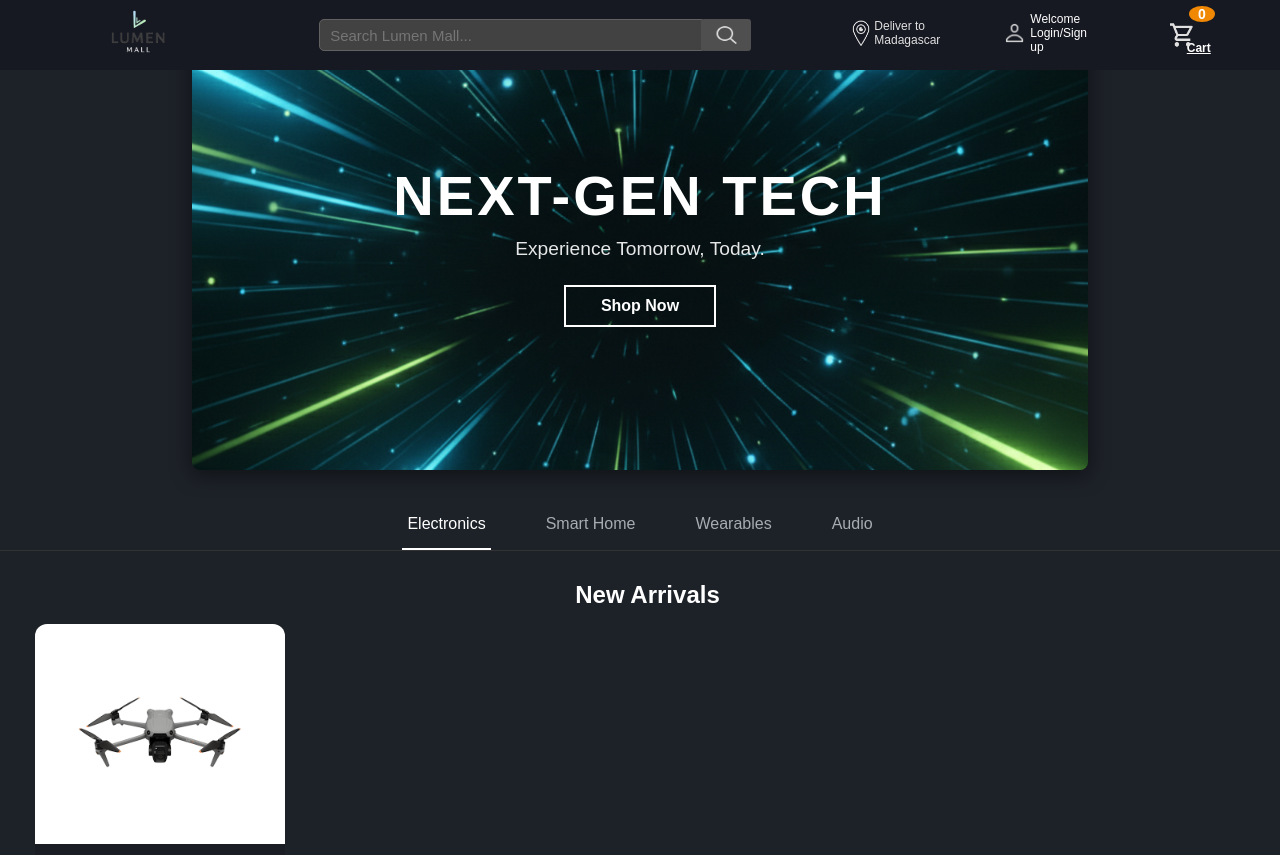
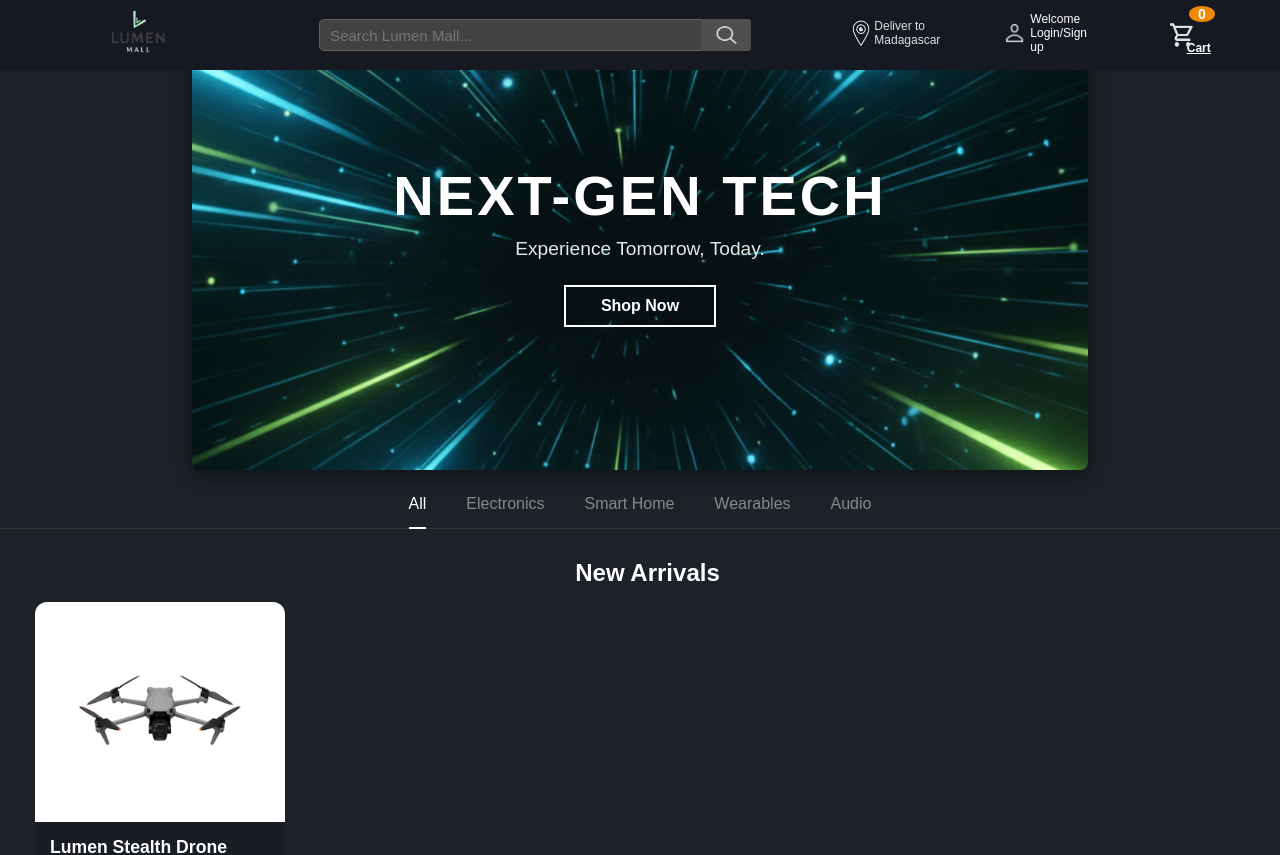
Before and after one commit to Kevin-Razafison/Lumen-mall-client, a React (Vite) app in the folder Lumen Mall/: page / in a window 1280 px wide. Shown: the top 855 px of the page. Built offline with nearby package versions, Linux system fonts and the light colour scheme.

Commit message:
feat: add 'All' category button to reset filters

```diff
--- a/Lumen Mall/src/components/Hero/CategoryNav.jsx
+++ b/Lumen Mall/src/components/Hero/CategoryNav.jsx
@@ -1,26 +1,37 @@
-import { useState } from 'react';
+import { useSearchParams } from 'react-router-dom';
 import styles from './CategoryNav.module.css';
 
 const CategoryNav = () => {
-  const categories = ['Electronics', 'Smart Home', 'Wearables', 'Audio'];
-  const [activeCategory, setActiveCategory] = useState('Electronics');
+  const [searchParams, setSearchParams] = useSearchParams();
+
+  // Get the current active category from the URL
+  const activeCategory = searchParams.get('category') || 'All';
+
+  const categories = ['All', 'Electronics', 'Smart Home', 'Wearables', 'Audio'];
+
+  const handleCategoryClick = (category) => {
+    if (category === 'All') {
+      searchParams.delete('category'); // Clear the category filter
+    } else {
+      searchParams.set('category', category);
+    }
+    setSearchParams(searchParams);
+  };
 
   return (
-    <nav className={styles.navWrapper}>
-      <div className={styles.container}>
+    <nav className={styles.nav}>
+      <ul className={styles.list}>
         {categories.map((cat) => (
-          <button
+          <li
             key={cat}
-            className={`${styles.navItem} ${activeCategory === cat ? styles.active : ''}`}
-            onClick={() => setActiveCategory(cat)}
+            className={`${styles.item} ${activeCategory === cat ? styles.active : ''}`}
+            onClick={() => handleCategoryClick(cat)}
           >
             {cat}
-          </button>
+          </li>
         ))}
-      </div>
-      <hr className={styles.divider} />
+      </ul>
     </nav>
   );
 };
-
-export default CategoryNav;
+export default CategoryNav
--- a/Lumen Mall/src/components/Hero/CategoryNav.module.css
+++ b/Lumen Mall/src/components/Hero/CategoryNav.module.css
@@ -1,39 +1,35 @@
-.navWrapper {
-  width: 100%;
-  padding-top: 10px;
+.list {
+  display: flex;
+  justify-content: center;
+  gap: 40px;
+  list-style: none;
+  border-bottom: 1px solid #333;
+  padding-bottom: 10px;
 }
 
-.container {
-  display: flex;
-  justify-content: center;
-  gap: 50px;
-  max-width: 1200px;
-  margin: 0 auto;
+.item {
+  cursor: pointer;
+  color: #888;
+  font-weight: 500;
+  transition: color 0.3s;
+  position: relative;
+  padding: 5px 0;
 }
 
-.navItem {
-  background: none;
-  border: none;
-  color: #a7acb2;
-  font-size: 1rem;
-  font-weight: 500;
-  padding: 15px 5px;
-  cursor: pointer;
-  transition: color 0.2s ease;
-  border-bottom: 2px solid transparent;
-}
-
-.navItem:hover {
-  color: #ffffff;
+.item:hover {
+  color: white;
 }
 
 .active {
-  color: #ffffff;
-  border-bottom: 2px solid #ffffff;
+  color: white;
 }
 
-.divider {
-  border: 0;
-  border-top: 1px solid #333;
-  margin: 0;
+.active::after {
+  content: '';
+  position: absolute;
+  bottom: -11px;
+  left: 0;
+  width: 100%;
+  height: 2px;
+  background-color: white;
 }
--- a/Lumen Mall/src/pages/Home/Home.jsx
+++ b/Lumen Mall/src/pages/Home/Home.jsx
@@ -1,19 +1,23 @@
 import { useLocation } from 'react-router-dom';
+import { useSearchParams } from 'react-router-dom';
 import Hero from '../../components/Hero/Hero';
 import CategoryNav from '../../components/Hero/CategoryNav';
 import ProductCard from '../../components/ProductCard/ProductCard';
 import {products } from '../../data/product.js'
 
 const Home = () => {
-  const location = useLocation();
+  const [searchParams] = useSearchParams();
 
-  const queryParams = new URLSearchParams(location.search);
-  const searchTerm = queryParams.get('search')?.toLowerCase() || '';
+  const searchTerm = searchParams.get('search')?.toLowerCase() || '';
+  const categoryTerm = searchParams.get('category') || '';
 
-  const filteredProducts = products.filter(product =>
-    product.name.toLowerCase().includes(searchTerm) ||
-    product.description.toLowerCase().includes(searchTerm)
-  );
+  // 1. Filter Logic
+  const filteredProducts = products.filter(product => {
+    const matchesSearch = product.name.toLowerCase().includes(searchTerm);
+    const matchesCategory = categoryTerm ? product.category === categoryTerm : true;
+
+    return matchesSearch && matchesCategory;
+  });
 
   return (
     <main>
@@ -22,19 +26,13 @@ const Home = () => {
 
       <section className="product-section">
         <h2 className="section-title">
-          {searchTerm ? `Results for "${searchTerm}"` : "New Arrivals"}
+          {categoryTerm ? `${categoryTerm}` : searchTerm ? `Results for "${searchTerm}"` : "New Arrivals"}
         </h2>
 
         <div className="product-grid">
-          {filteredProducts.length > 0 ? (
-            filteredProducts.map(product => (
-              <ProductCard key={product.id} {...product} />
-            ))
-          ) : (
-            <div style={{ padding: '20px', color: 'white' }}>
-              <p>No drones matching your search found.</p>
-            </div>
-          )}
+          {filteredProducts.map(product => (
+            <ProductCard key={product.id} {...product} />
+          ))}
         </div>
       </section>
     </main>
```
